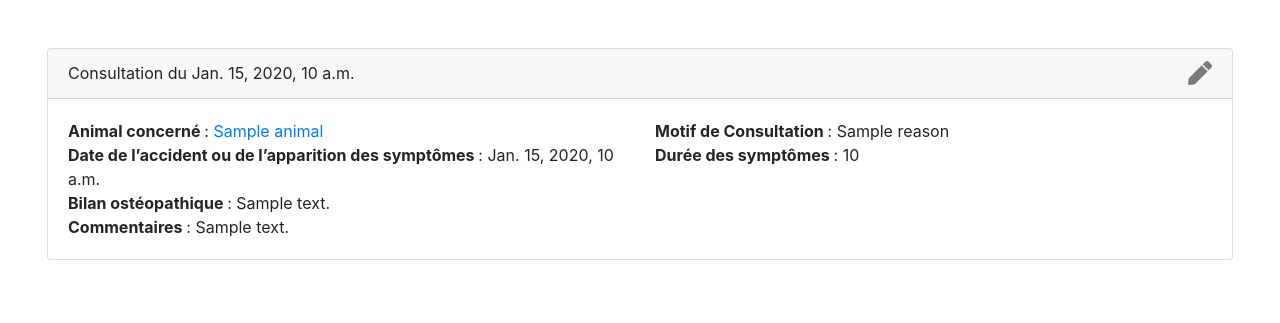
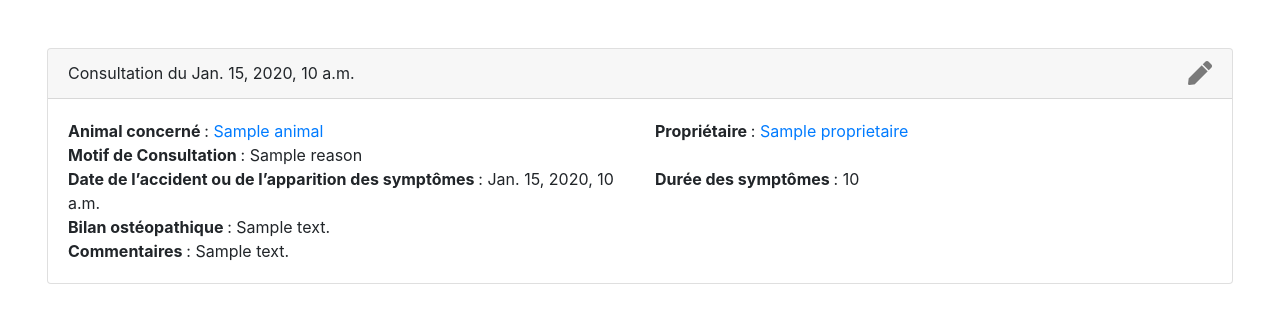
Before and after one commit to clementine-per/osteo, a Django app: template templates/gestion/consultation/consultation_detail.html in a window 1280 px wide. Shown: the part 86-409 px from the top of the page. Run offline with Django 3.2, Linux system fonts and the light colour scheme; the template is opened without the code that fills it: most values are stand-ins (such as "Sample title", 1, 10 or a date in 2020); some libraries are stand-ins or nearby versions.

Commit message:
Ajout de propriétaire dans les détails d'une consultation avec lien menant vers les détails de celui-ci

```diff
--- a/templates/gestion/consultation/consultation_detail.html
+++ b/templates/gestion/consultation/consultation_detail.html
@@ -15,6 +15,12 @@
                         <strong> Animal concerné </strong> :
                         <a href = "{% url 'detail_animal' consultation.animal.id %}">
                             {{consultation.animal.name}}
+                        </a> <br>
+                    </div>
+                    <div class="col-sm-6">
+                        <strong> Propriétaire </strong> :
+                        <a href = "{% url 'detail_person' consultation.animal.proprietaire.id %}">
+                            {{consultation.animal.proprietaire}}
                         </a> <br>
                     </div>
                     <div class="col-sm-6">
```
